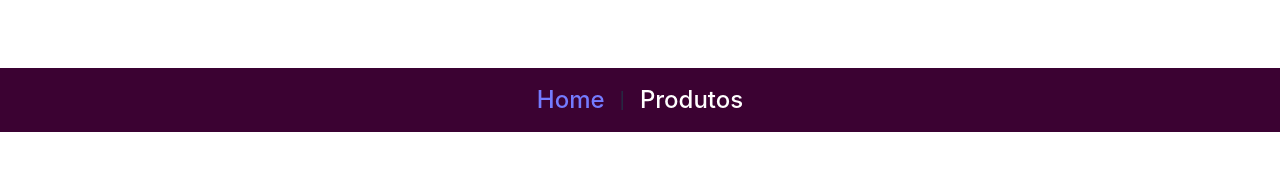
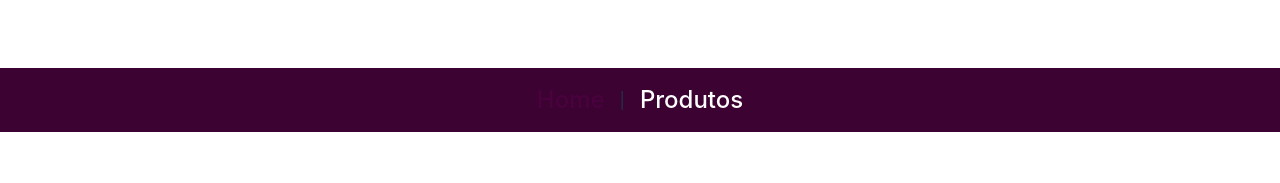
Before and after one commit to anajuliafiap/cp2-web, a React (Vite) app in the folder exercicio-rotas/: page / in a window 1280 px wide. In both pictures the pointer is over the link "Home". Shown: the top 183 px of the page. Built offline with nearby package versions, Linux system fonts and the light colour scheme.

Commit message:
alterando estilizacano index css, mudando aldumas cores

```diff
--- a/exercicio-rotas/src/index.css
+++ b/exercicio-rotas/src/index.css
@@ -4,7 +4,7 @@
     font-weight: 400;
 
     color-scheme: light dark;
-    color: rgba(255, 255, 255, 0.87);
+    color: white;
     background-color: #242424;
 
     font-synthesis: none;
@@ -16,11 +16,11 @@
 
   a {
     font-weight: 500;
-    color: #646cff;
+    color: white;
     text-decoration: inherit;
   }
   a:hover {
-    color: #535bf2;
+    color: rgb(73, 2, 62);
   }
 
   body {
@@ -48,7 +48,7 @@
     transition: border-color 0.25s;
   }
   button:hover {
-    border-color: #646cff;
+    border-color: rgb(73, 2, 62);
   }
   button:focus,
   button:focus-visible {
@@ -61,7 +61,7 @@
       background-color: #ffffff;
     }
     a:hover {
-      color: #747bff;
+      color: rgb(73, 2, 62);
     }
     button {
       background-color: #f9f9f9;
```
